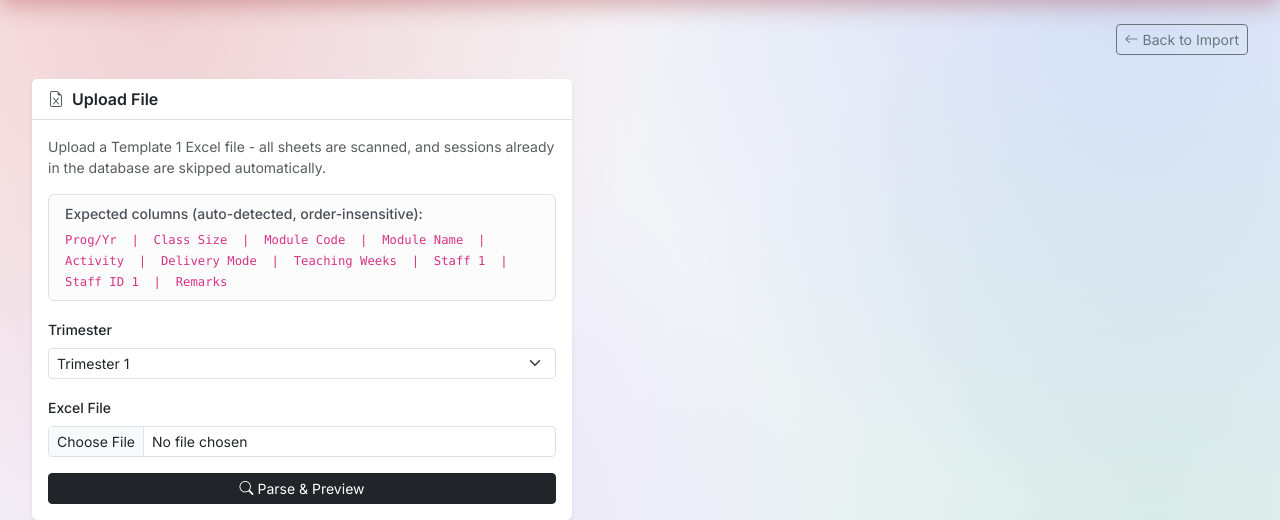
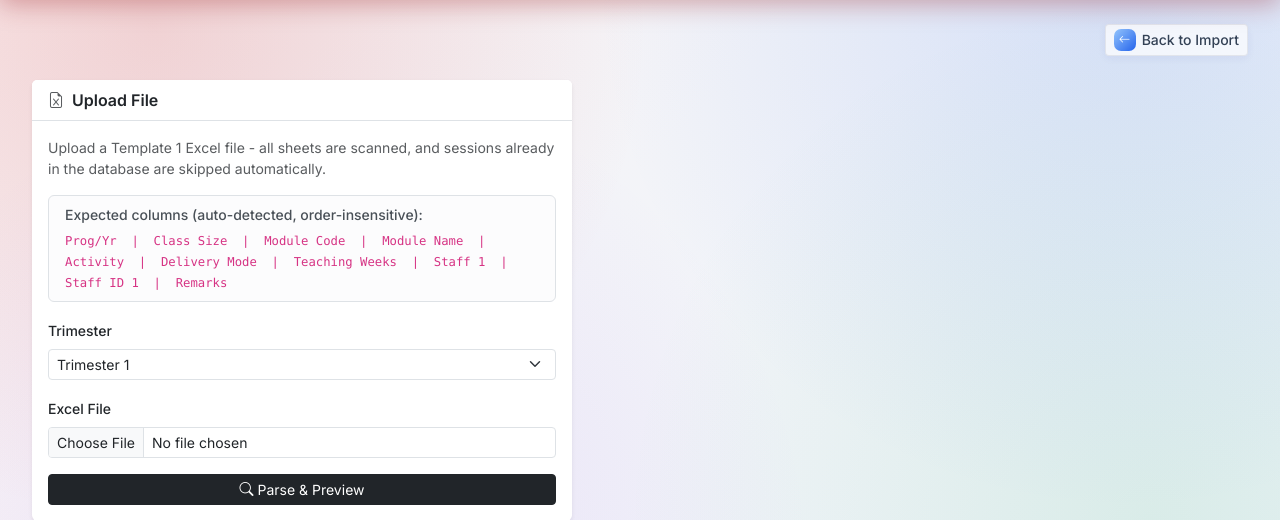
Before and after one commit to Brian-Goh-JW/timetable-system, a Flask app: page /admin/import/template1 in a window 1280 px wide. Shown: the part 117-637 px from the top of the page. Run offline with Flask 3, Linux system fonts and the light colour scheme; the visitor is signed in with stand-in values (Sample User, id 1); data that the repository does not hold is empty; some libraries are stand-ins or nearby versions.

Commit message:
Restyle remaining standalone page-action buttons to the glass UI
Scanned every btn-outline-secondary in the app after fixing the report
page's buttons - most (table-row Edit buttons, form Cancel buttons,
filter-tab toggles, collapse-detail toggles) are deliberately plain by
normal UX convention and were left alone. Fixed the 3 that were genuinely
standalone page-level action buttons, same category as the ones already
glassed elsewhere: Audit Log's "Export CSV", Import Template 1's "Back to
Import", and Timetable Similarity's "Generate Summary".

```diff
--- a/app/templates/admin/import_template1.html
+++ b/app/templates/admin/import_template1.html
@@ -3,9 +3,11 @@
 
 {% block content %}
 <div class="d-flex justify-content-end align-items-center mb-4">
-    <a href="{{ url_for('admin.data_import') }}" class="btn btn-sm btn-outline-secondary">
-        <i class="bi bi-arrow-left me-1"></i>Back to Import
-    </a>
+    <div class="action-dropdown">
+        <a href="{{ url_for('admin.data_import') }}" class="btn btn-sm">
+            <span class="icon-chip icon-chip-blue"><i class="bi bi-arrow-left"></i></span>Back to Import
+        </a>
+    </div>
 </div>
 
 {% with messages = get_flashed_messages(with_categories=true) %}
```
Also changed, not shown: app/templates/admin/audit_log.html (+5 -4 lines), app/templates/admin/timetable_similarity.html (+5 -4 lines).
